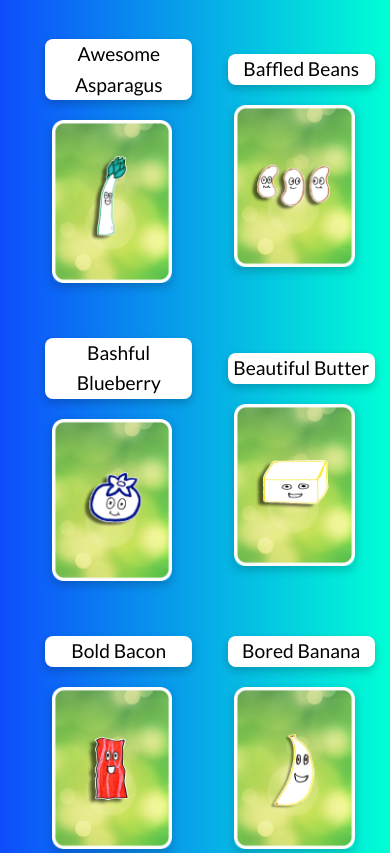
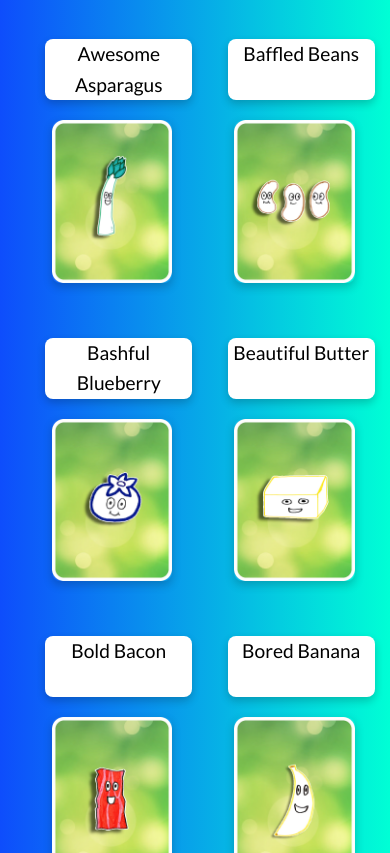
Before and after one commit to icebud1818/fooddoods, a plain HTML site: page kitchen.html in a window 390 px wide. Shown: the part 578-1431 px from the top of the page. Drawn offline with Linux system fonts and the light colour scheme.

Commit message:
word spacing fix mobile again

```diff
--- a/styles.css
+++ b/styles.css
@@ -754,6 +754,8 @@ footer .social-links a:hover {
         font-size: 1.2em; /* Optional: adjust font size for better readability */
         margin-top: 10px; /* Add some space between the image and the name */
         margin-left: -50px;
+        min-height: 3.2em; /* Ensures two lines of height */
+
 
     }
 
```
